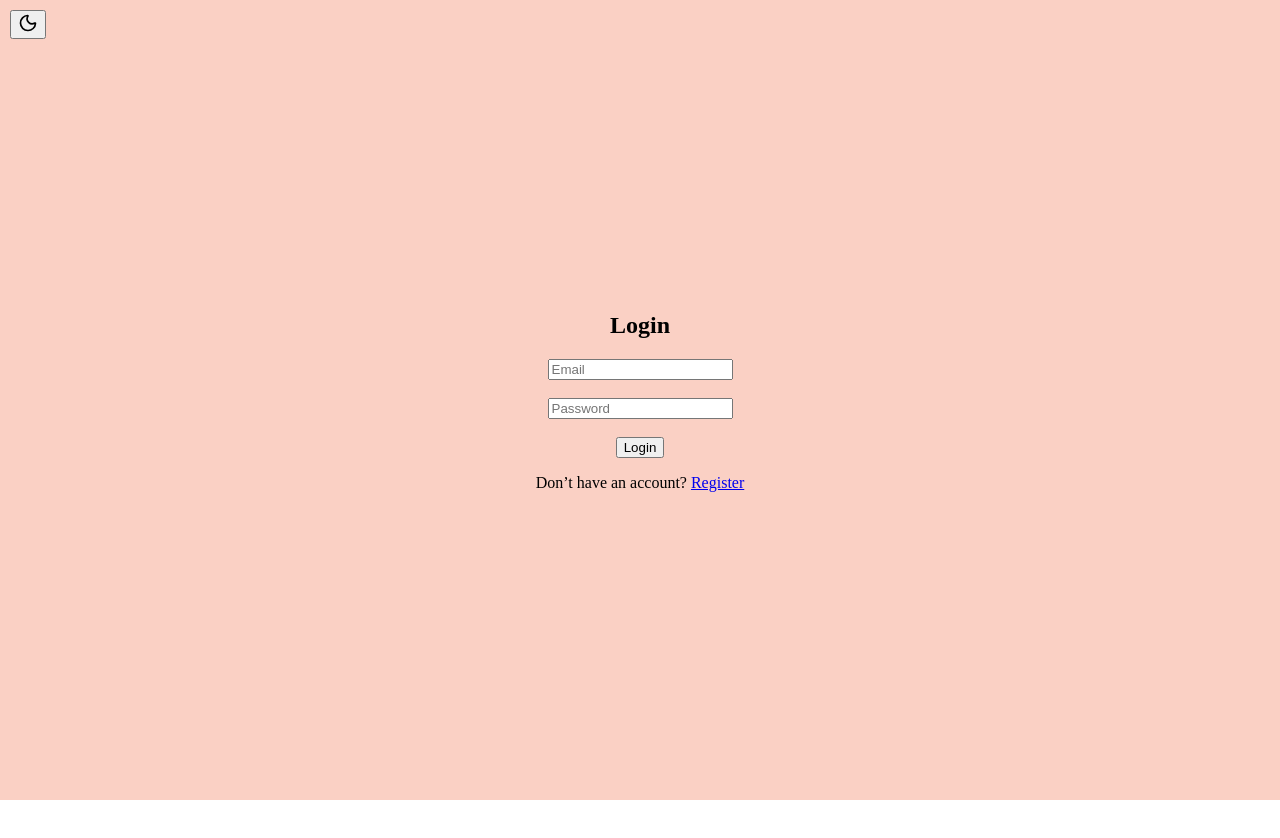
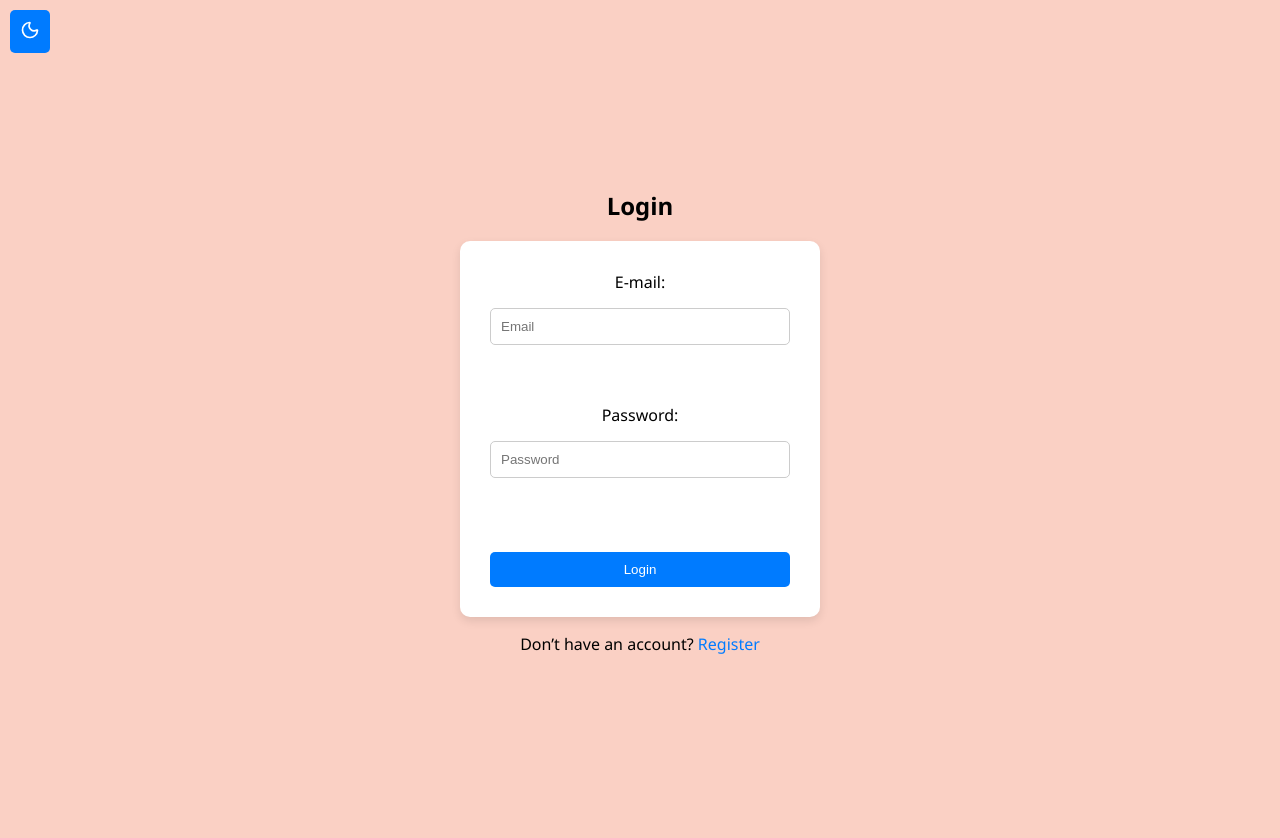
Before and after one commit to Dilukshan-S/task-manager-app, a React (Create React App) app in the folder frontend/: page /login in a window 1280 px wide. Before the commit the page ends 800 px from the top, so only its background shows below. Built offline with nearby package versions, Linux system fonts and the light colour scheme.

Commit message:
Improve login form labels and update styles
Added explicit labels for email and password fields in the login form for better accessibility. Enhanced global and form-specific styles, including improved font, background, input, button, and dashboard styles for a more polished and consistent UI.

```diff
--- a/frontend/src/pages/Login.jsx
+++ b/frontend/src/pages/Login.jsx
@@ -30,6 +30,8 @@ export default function Login() {
         {error && <div >{error}</div>}
 
         <form onSubmit={handleSubmit}>
+          E-mail:
+          <br />
           <input
             type="email"
             name="email"
@@ -39,6 +41,8 @@ export default function Login() {
             required
           />
           <br />
+          <br />
+          Password:
           <br />
           <input
             type="password"
--- a/frontend/src/styles.css
+++ b/frontend/src/styles.css
@@ -2,6 +2,8 @@ html, body {
   margin: 0;
   padding: 0;
   height: 100%;
+  font-family: 'Segoe UI', Tahoma, Geneva, Verdana, sans-serif;
+  background-color: #f5f5f5;
 }
 
 .app-container {
@@ -10,26 +12,31 @@ html, body {
   flex-direction: column;
   justify-content: center;
   align-items: center;
-
   background: linear-gradient(135deg, #ff9a9e, #fad0c4, #fad0c4);
   background-size: 400% 400%;
   animation: gradientShift 15s ease infinite;
-  color: #000;                 /* light‑mode text */
+  color: #000;
   text-align: center;
+  padding: 20px;
 }
 
-.Sun{
+.Sun {
   position: absolute;
-  top: 0px;
-  left: 0%;
+  top: 10px;
+  left: 10px;
   border: none;
-  padding: 10px;
   cursor: pointer;
+  border-radius: 50%;
+  transition: transform 0.3s;
+}
+
+.Sun:hover {
+  transform: scale(1.1);
 }
 
 .dark .app-container {
   background: linear-gradient(135deg, #2b5876, #4e4376, #2b5876);
-  color: #fff;                 /* dark‑mode text */
+  color: #fff;
 }
 
 @keyframes gradientShift {
@@ -37,3 +44,157 @@ html, body {
   50%  { background-position: 100% 50%; }
   100% { background-position: 0% 50%; }
 }
+
+/* Shared Form Styles */
+form {
+  background: white;
+  padding: 30px;
+  border-radius: 10px;
+  box-shadow: 0 4px 10px rgba(0, 0, 0, 0.1);
+  display: flex;
+  flex-direction: column;
+  align-items: stretch;
+  gap: 15px;
+  width: 300px;
+  animation: fadeIn 0.5s ease;
+}
+
+.dark form {
+  background: #2e2e2e;
+  color: #fff;
+}
+
+input {
+  padding: 10px;
+  border: 1px solid #ccc;
+  border-radius: 5px;
+  transition: border 0.3s;
+  color: #000;
+  background-color: #fff;
+}
+
+.dark input {
+  background-color: #444;
+  color: #fff;
+  border: 1px solid #888;
+}
+
+input:focus {
+  border-color: #007bff;
+  outline: none;
+}
+
+button {
+  padding: 10px;
+  background-color: #007bff;
+  color: white;
+  border: none;
+  border-radius: 5px;
+  cursor: pointer;
+  transition: background-color 0.3s, transform 0.2s;
+}
+
+button:hover {
+  background-color: #0056b3;
+  transform: scale(1.02);
+}
+
+button:active {
+  transform: scale(0.98);
+}
+
+a {
+  color: #007bff;
+  text-decoration: none;
+  transition: color 0.3s;
+}
+
+a:hover {
+  text-decoration: underline;
+  color: #0056b3;
+}
+
+.dark a {
+  color: #66b2ff;
+}
+
+.dark a:hover {
+  color: #3399ff;
+}
+
+/* Dashboard */
+.dashboard-container {
+  width: 100%;
+  max-width: 600px;
+  padding: 20px;
+  background: white;
+  border-radius: 10px;
+  box-shadow: 0 0 20px rgba(0,0,0,0.1);
+  animation: fadeInUp 0.6s ease;
+}
+
+.dark .dashboard-container {
+  background-color: #2e2e2e;
+  color: #fff;
+}
+
+div.dashboard-container h1 {
+  margin-bottom: 20px;
+}
+
+.dashboard-input {
+  display: flex;
+  gap: 10px;
+  margin-bottom: 20px;
+}
+
+.dashboard-input input {
+  flex: 1;
+}
+
+.task-item {
+  display: flex;
+  justify-content: space-between;
+  align-items: center;
+  padding: 10px;
+  background-color: #f0f0f0;
+  border-radius: 6px;
+  transition: background-color 0.3s;
+}
+
+.dark .task-item {
+  background-color: #3c3c3c;
+}
+
+.task-item:hover {
+  background-color: #e0e0e0;
+}
+
+.dark .task-item:hover {
+  background-color: #505050;
+}
+
+.task-item label {
+  display: flex;
+  gap: 10px;
+  align-items: center;
+}
+
+.task-item button {
+  background-color: #dc3545;
+}
+
+.task-item button:hover {
+  background-color: #b52a37;
+}
+
+/* Animations */
+@keyframes fadeIn {
+  from { opacity: 0; transform: scale(0.95); }
+  to   { opacity: 1; transform: scale(1); }
+}
+
+@keyframes fadeInUp {
+  from { opacity: 0; transform: translateY(20px); }
+  to   { opacity: 1; transform: translateY(0); }
+}
```
